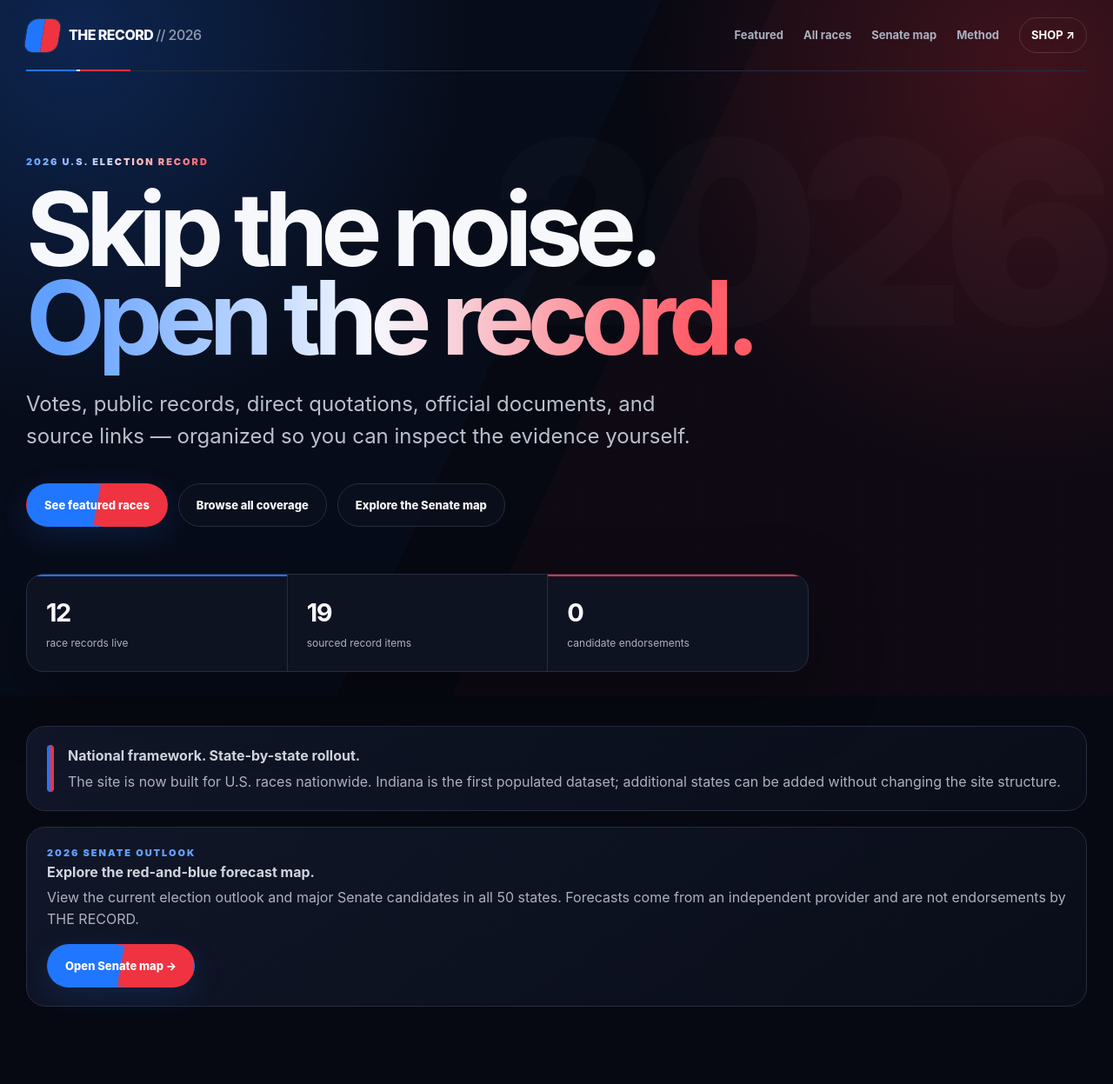
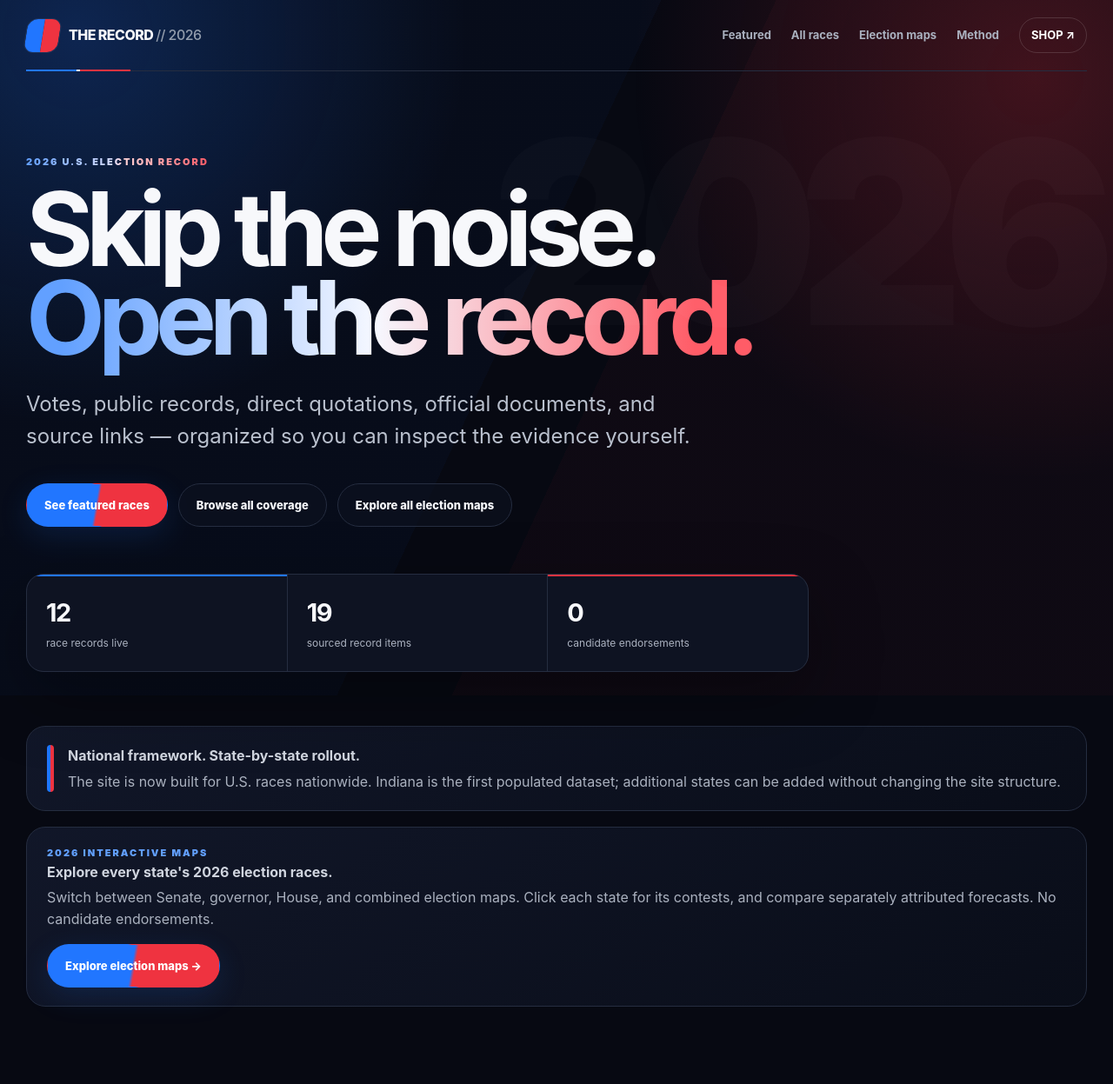
Before and after one commit to Aphexflip/indiana-2026-voter-guide, a website: page public/index.html in a window 1280 px wide. Shown: the top 1247 px of the page at 87% size. Drawn offline with Linux system fonts and the light colour scheme.

Commit message:
feat: feature all 2026 election maps on homepage

```diff
--- a/public/index.html
+++ b/public/index.html
@@ -18,7 +18,7 @@
     <div class="nav-links">
       <a href="#featured">Featured</a>
       <a href="#races">All races</a>
-      <a href="senate-map.html">Senate map</a>
+      <a href="senate-map.html">Election maps</a>
       <a href="method.html">Method</a>
       <a class="shop-link" href="https://shop.rsymo.com">SHOP ↗</a>
     </div>
@@ -31,7 +31,7 @@
     <div class="hero-actions">
       <a class="button primary" href="#featured">See featured races</a>
       <a class="button secondary" href="#races">Browse all coverage</a>
-      <a class="button secondary" href="senate-map.html">Explore the Senate map</a>
+      <a class="button secondary" href="senate-map.html">Explore all election maps</a>
     </div>
     <div class="stats" aria-label="Site coverage">
       <div><strong id="raceCount">—</strong><span>race records live</span></div>
@@ -50,11 +50,11 @@
 
   <section class="scope-note" style="margin-top:18px;align-items:center;justify-content:space-between;flex-wrap:wrap;">
     <div>
-      <div class="eyebrow blue">2026 SENATE OUTLOOK</div>
-      <strong>Explore the red-and-blue forecast map.</strong>
-      <p>View the current election outlook and major Senate candidates in all 50 states. Forecasts come from an independent provider and are not endorsements by THE RECORD.</p>
+      <div class="eyebrow blue">2026 INTERACTIVE MAPS</div>
+      <strong>Explore every state's 2026 election races.</strong>
+      <p>Switch between Senate, governor, House, and combined election maps. Click each state for its contests, and compare separately attributed forecasts. No candidate endorsements.</p>
     </div>
-    <a class="button primary" href="senate-map.html">Open Senate map →</a>
+    <a class="button primary" href="senate-map.html">Explore election maps →</a>
   </section>
 
   <section class="section-head" id="featured">
```
